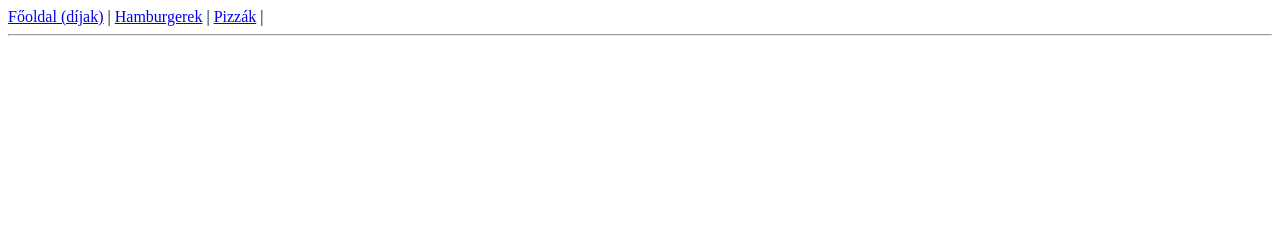
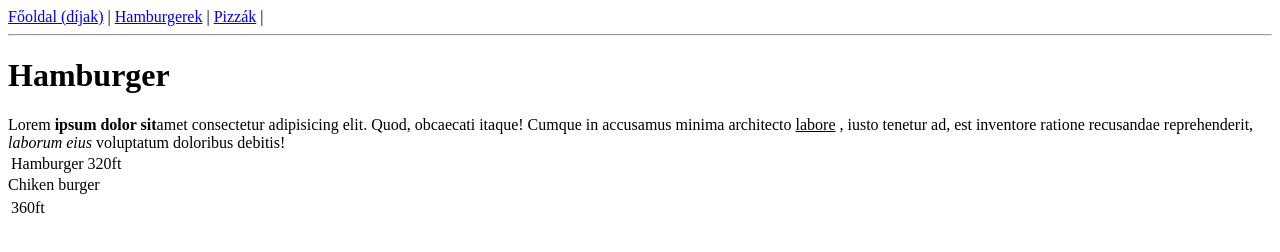
Before and after one commit to gbord841/tablazat-11_19, a plain HTML site: page hamburgerek.html in a window 1280 px wide. Drawn offline with Linux system fonts and the light colour scheme.

Commit message:
nyelv, oldal nev, lorem

```diff
--- a/hamburgerek.html
+++ b/hamburgerek.html
@@ -1,10 +1,10 @@
 <!DOCTYPE html>
-<html lang="en">
+<html lang="hu">
 
 <head>
 	<meta charset="UTF-8">
 	<meta name="viewport" content="width=device-width, initial-scale=1.0">
-	<title>Document</title>
+	<title>Hamburger</title>
 </head>
 
 <body>
@@ -13,5 +13,23 @@
 	<a href="pizzak.html">Pizzák</a> |
 	<hr>
 </body>
+<h1>Hamburger</h1>
+
+Lorem  <b>ipsum dolor sit</b>amet consectetur adipisicing elit. Quod, obcaecati itaque! Cumque in accusamus minima architecto <u>labore</u> , iusto tenetur ad, est inventore ratione recusandae reprehenderit, <i>laborum eius</i> voluptatum doloribus debitis!
+
+<table>
+<tr>
+<td>Hamburger</td>
+<td>320ft</td>
+</tr>
+</table>
+<table>
+<tr>Chiken burger</tr>
+<td>360ft</td>
+</table>
+
+
+
+
 
 </html>
```
